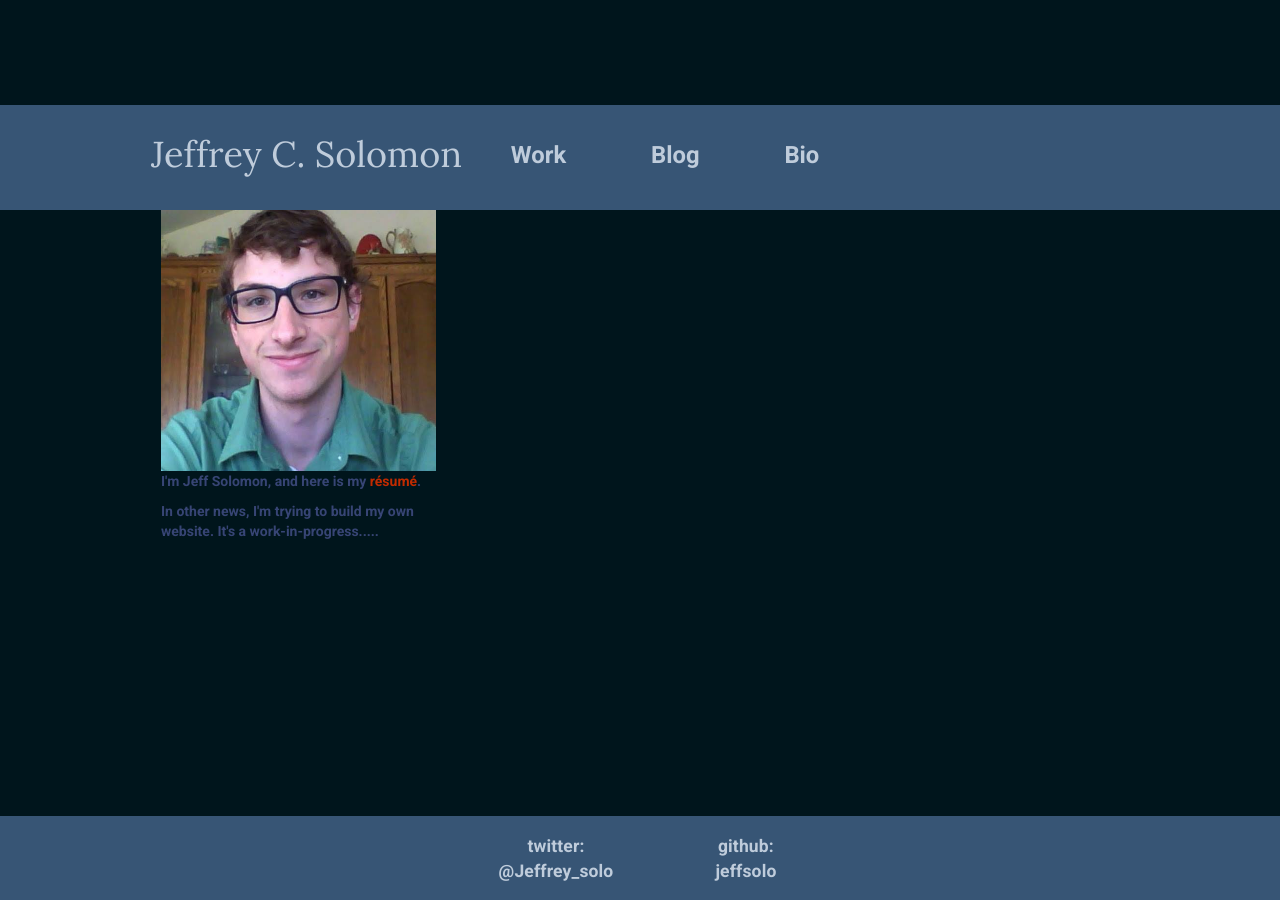
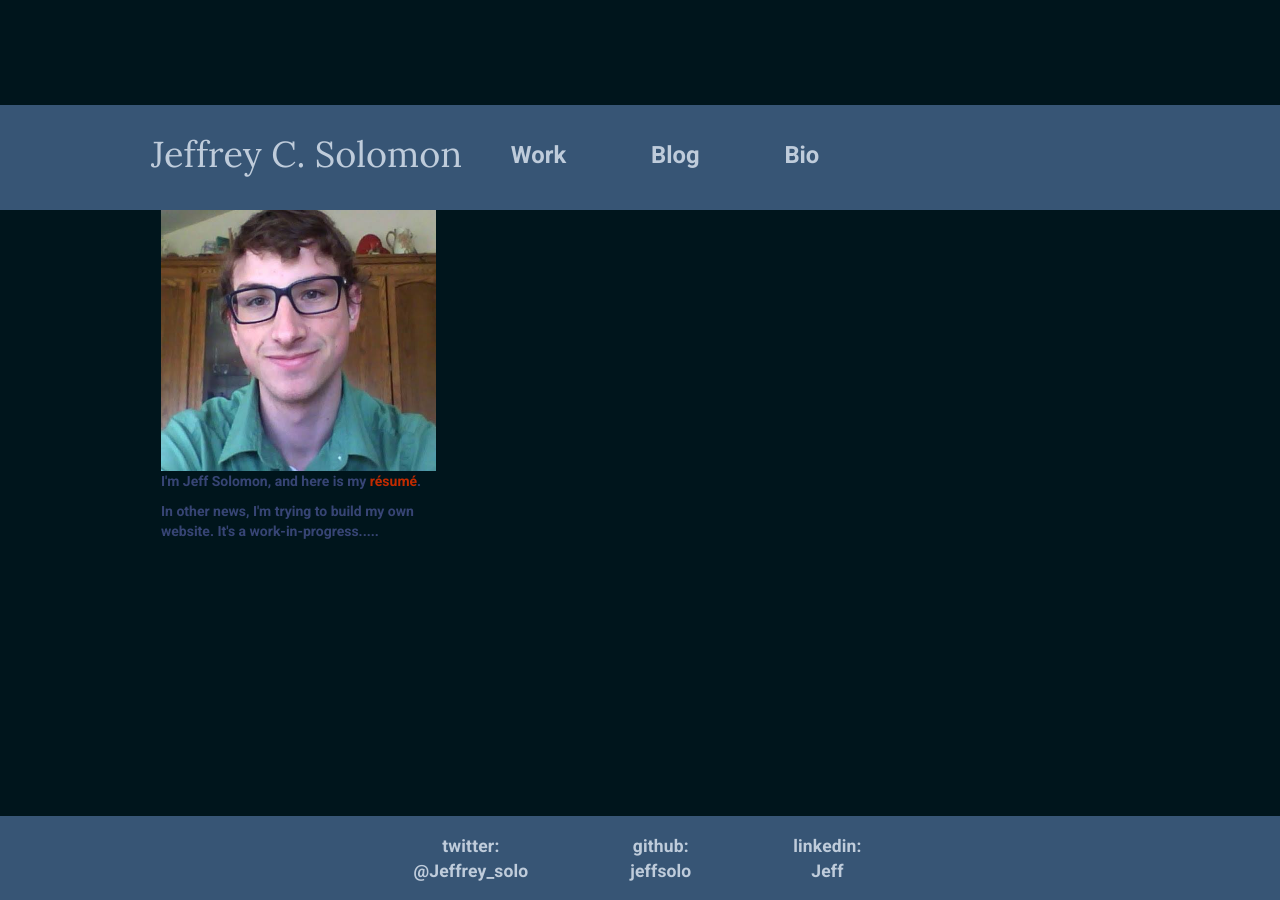
Before and after one commit to JeffSolo/jeffsolo.github.com, a Jekyll site: the page built from index.html, in a window 1280 px wide. Built offline with Jekyll 4.4.1, drawn with Linux system fonts in a browser that asks for light colours; Markdown is read by kramdown in place of the engine named in the settings; the list of posts is cut into pages by our own code.

Commit message:
added linkedin to footer, various fixes

```diff
--- a/_includes/footer.html
+++ b/_includes/footer.html
@@ -4,14 +4,14 @@
 		<nav class="foot-nav hide-on-mobiles">
 			<ul class="list-inline">
 				<li>
-					<a href="https://twitter.com/jeffrey_solo">twitter: </br> @Jeffrey_solo</a>
+					<a href="https://twitter.com/jeffrey_solo">twitter:</br>@Jeffrey_solo</a>
 				</li>
 				<li>
-					<a href="https://github.com/JeffSolo">github: </br> jeffsolo</a>
+					<a href="https://github.com/JeffSolo">github:</br>jeffsolo</a>
 				</li>
-				<!--<li>
-					<a href="#">other </br> dude</a>
-				</li>-->
+				<li>
+					<a href="https://www.linkedin.com/in/jeffsolo">linkedin:</br>Jeff</a>
+				</li>
 		</nav>
 
 		<nav class="mobile-foot-nav show-on-mobiles">
@@ -21,9 +21,9 @@
 				<div class="center-on-mobiles">
 					<a href="https://github.com/JeffSolo">github: jeffsolo</a>
 				</div>
-				<!--<div class="center-on-mobiles">
-					<a href="#">other</a>
-				</div> -->
+				<div class="center-on-mobiles">
+					<a href="https://www.linkedin.com/in/jeffsolo">linkedin: Jeff</a>
+				</div>
 		</nav>
 	</footer>
 
```
Also changed, not shown: 5 other files.
